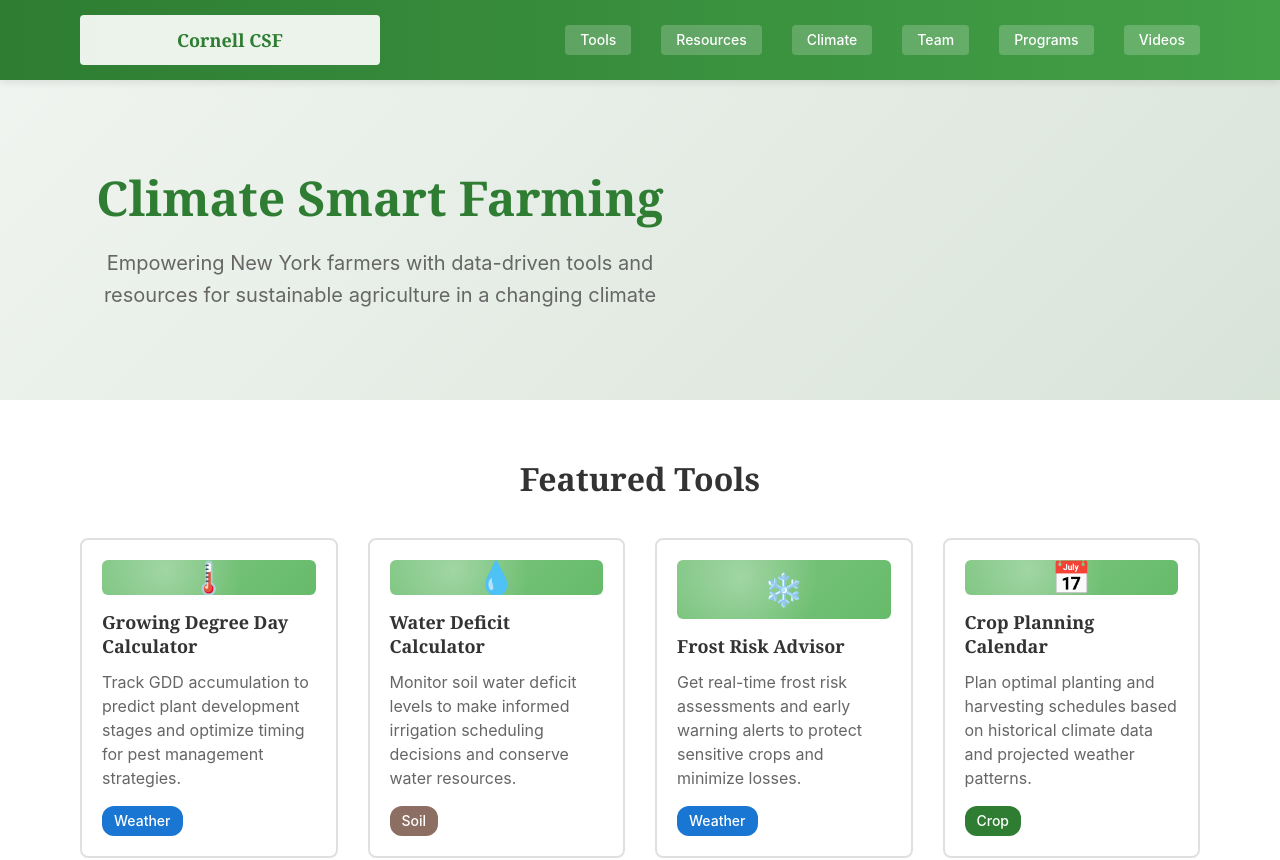
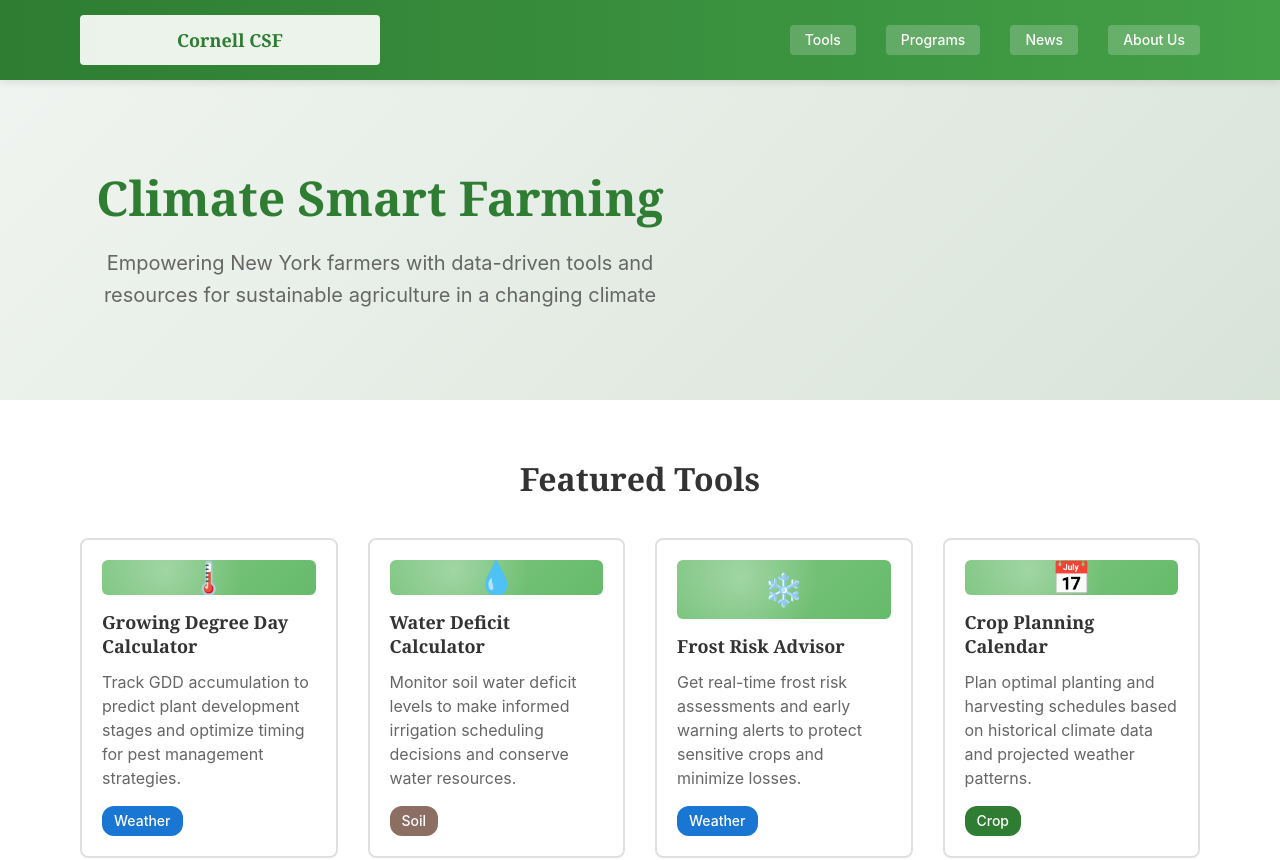
Before and after one commit to ClimateSmartFarming/CSF-React, a React (Vite) app: page / in a window 1280 px wide. Shown: the top 860 px of the page. Built offline with nearby package versions, Linux system fonts and the light colour scheme.

Commit message:
Update Header.tsx

```diff
--- a/src/components/layout/Header/Header.tsx
+++ b/src/components/layout/Header/Header.tsx
@@ -10,11 +10,9 @@ interface NavigationItem {
 
 const navigationItems: NavigationItem[] = [
   { label: 'Tools', href: '/tools' },
-  { label: 'Resources', href: '/resources' },
-  { label: 'Climate', href: '/climate' },
-  { label: 'Team', href: '/team' },
   { label: 'Programs', href: '/programs' },
-  { label: 'Videos', href: '/videos' }
+  { label: 'News', href: '/news' },
+  { label: 'About Us', href: '/about' },
 ];
 
 const Header: React.FC = () => {
```
